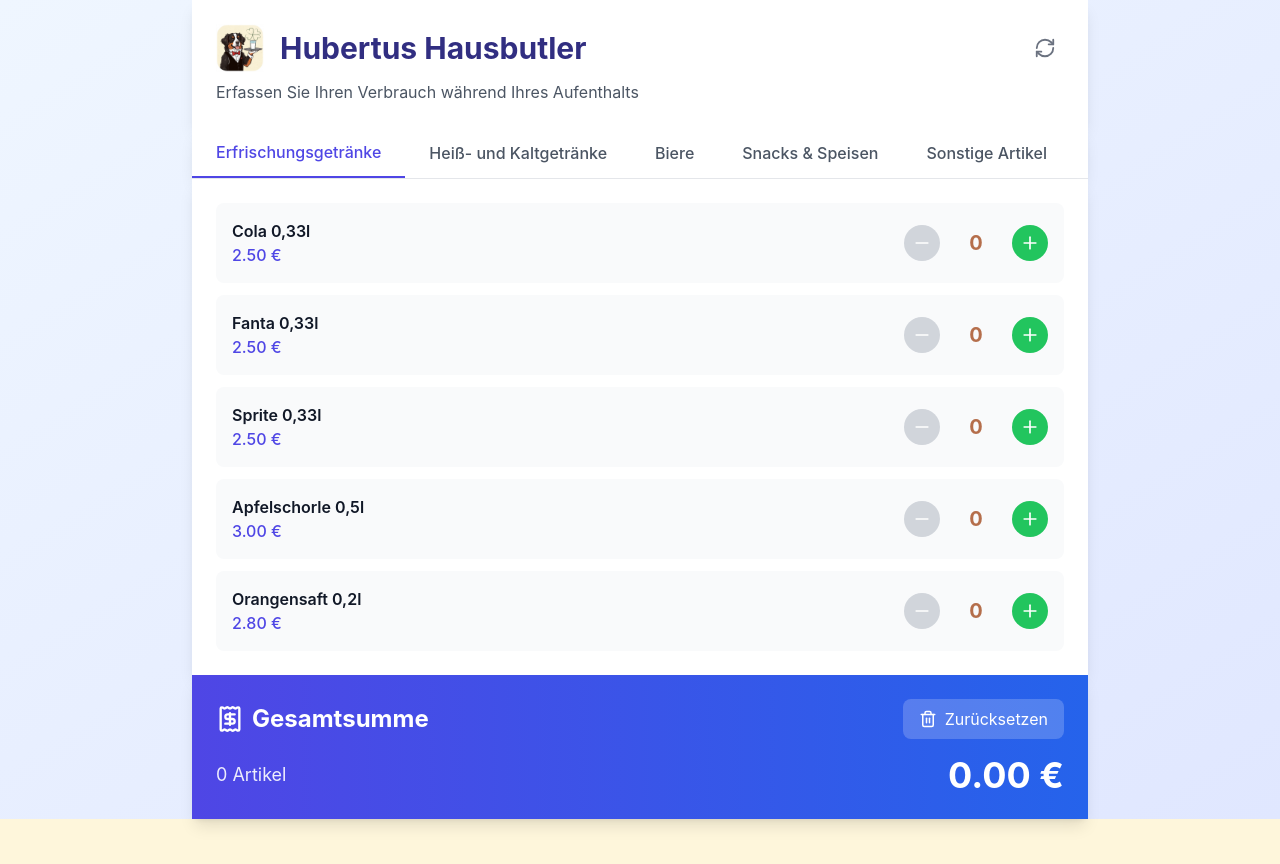
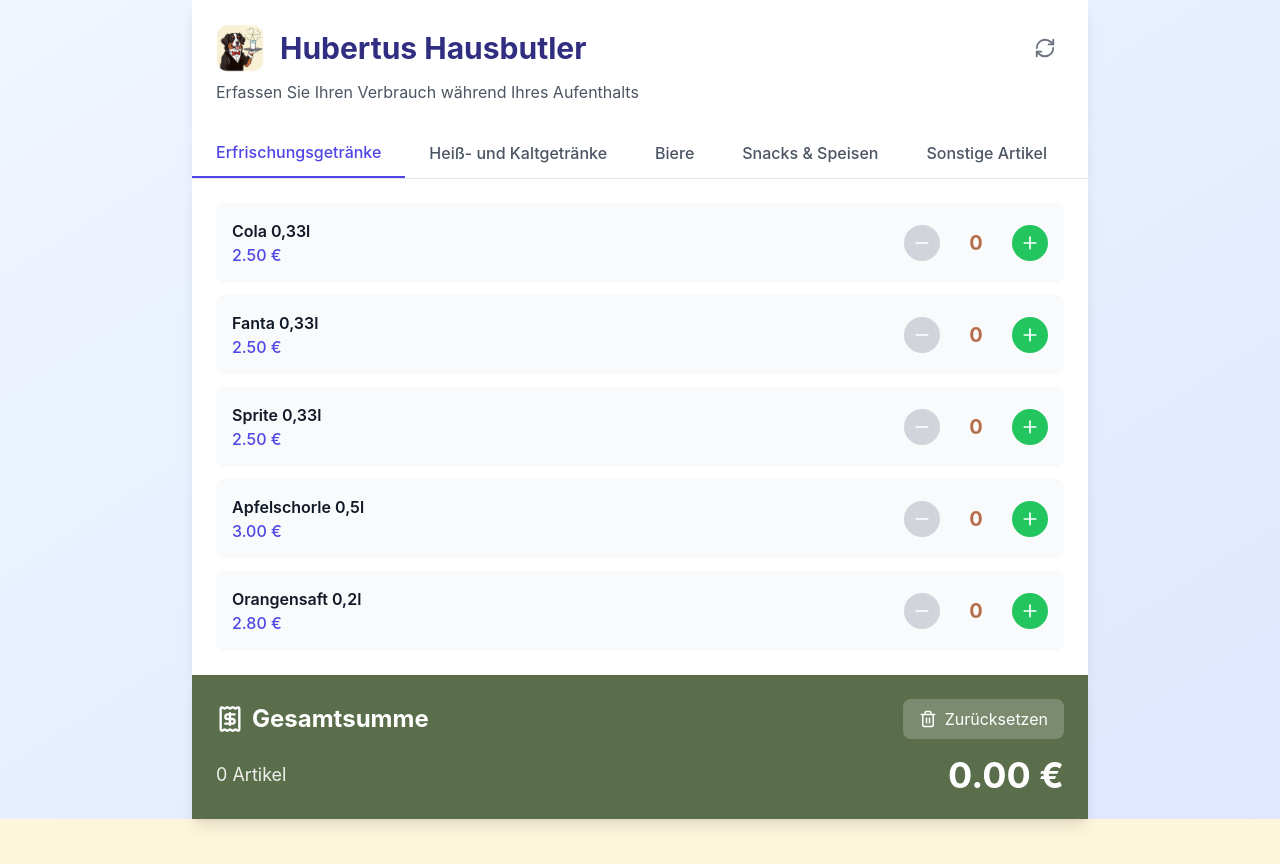
Before and after one commit to sLoPPydrive/hausbutler, a SvelteKit app: page / in a window 1280 px wide. Shown: the top 864 px of the page. Built offline with nearby package versions, Linux system fonts and the light colour scheme; no server answers.

Commit message:
Blue is now green

```diff
--- a/src/routes/+page.svelte
+++ b/src/routes/+page.svelte
@@ -308,7 +308,7 @@
     </div>
 
     <!-- Summary -->
-    <div class="bg-gradient-to-r from-indigo-600 to-blue-600 text-white shadow-lg p-6 mb-20">
+    <div class="text-white shadow-lg p-6 mb-20" style="background-color: #5B6E4B;">
       <div class="flex items-center justify-between mb-4">
         <div class="flex items-center gap-2">
           <Receipt size={28} />
```
